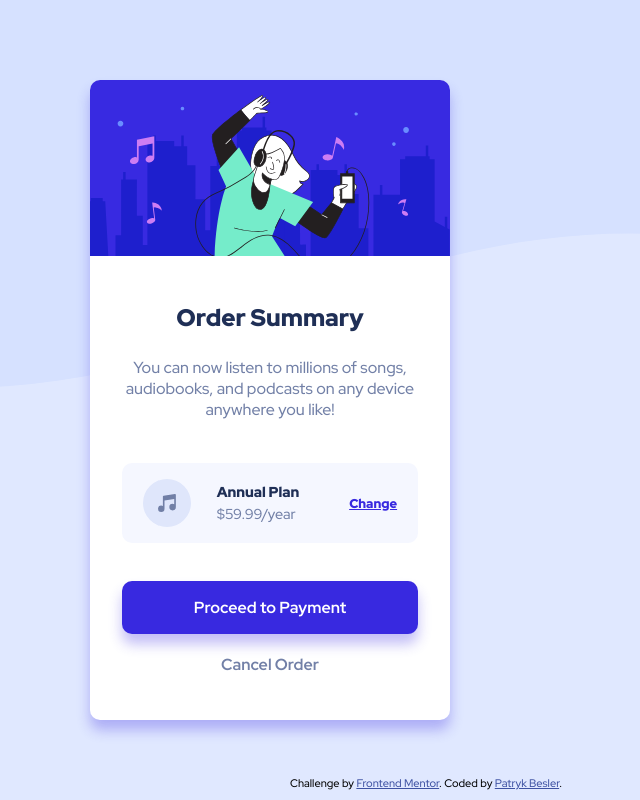
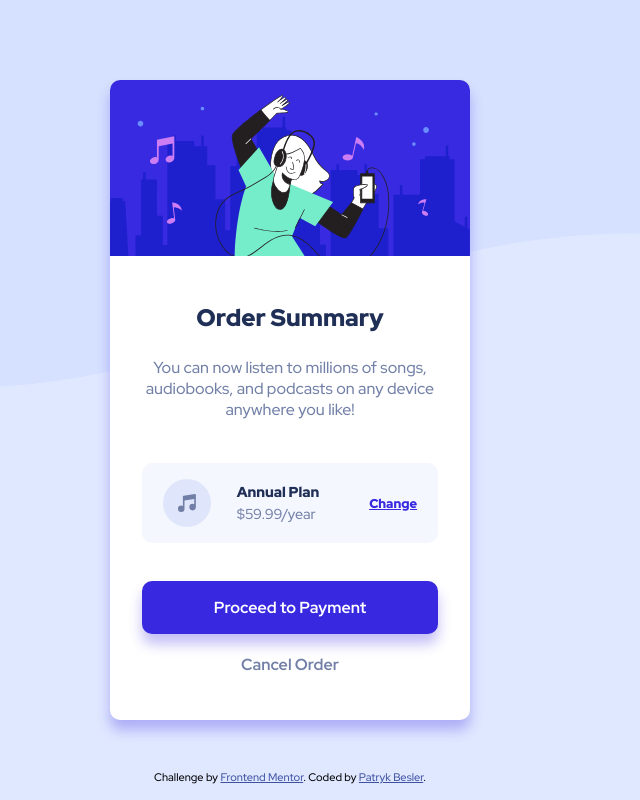
Before and after one commit to beslerpatryk/order_summary_component, a plain HTML site: page index.html in a window 1280 px wide. Shown: the whole page, without its empty margins (350-990 px from the left). Drawn offline with Linux system fonts and the light colour scheme.

Commit message:
fix: creadits alignment

```diff
--- a/style.css
+++ b/style.css
@@ -1,4 +1,4 @@
-@import url('https://fonts.googleapis.com/css2?family=Red+Hat+Display:wght@500;700;900&display=swap');
+@import url("https://fonts.googleapis.com/css2?family=Red+Hat+Display:wght@500;700;900&display=swap");
 
 * {
 	box-sizing: border-box;
@@ -19,7 +19,7 @@ body {
 	background-color: var(--pale-blue);
 	background-repeat: no-repeat;
 	background-size: contain;
-    font-family: 'Red Hat Display', sans-serif;
+	font-family: "Red Hat Display", sans-serif;
 	min-width: 375px;
 	display: flex;
 	flex-direction: column;
@@ -28,9 +28,13 @@ body {
 	height: 100vh;
 }
 
+main {
+	display: flex;
+	justify-content: center;
+}
+
 .container {
 	max-width: 400px;
-
 	width: 90%;
 	height: 640px;
 	display: grid;
@@ -146,7 +150,10 @@ body {
 
 .attribution {
 	position: fixed;
-    bottom: 10px;
+
+	bottom: 1rem;
+	left: 0;
+	width: 100%;
 	font-size: 11px;
 	text-align: center;
 }
```
Lines whose indentation alone changed are shown as unchanged.
